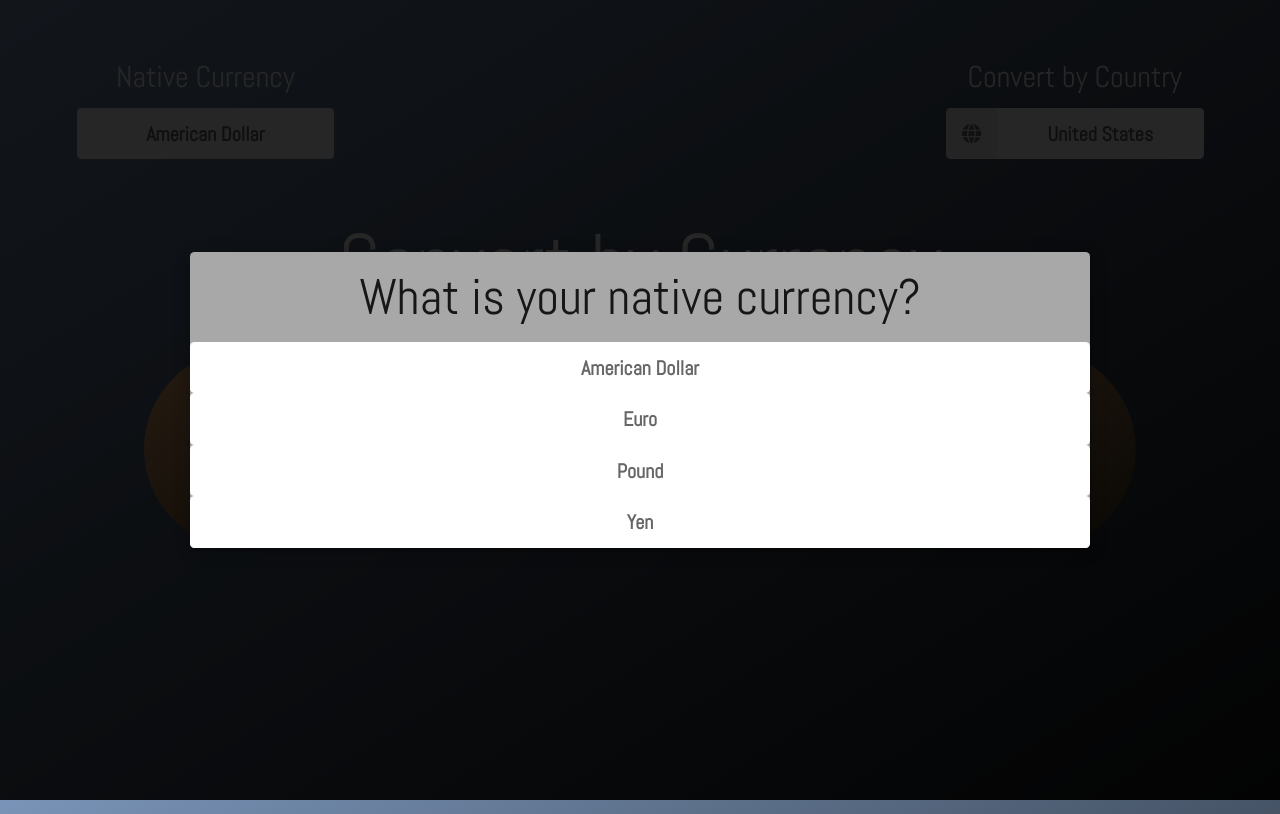
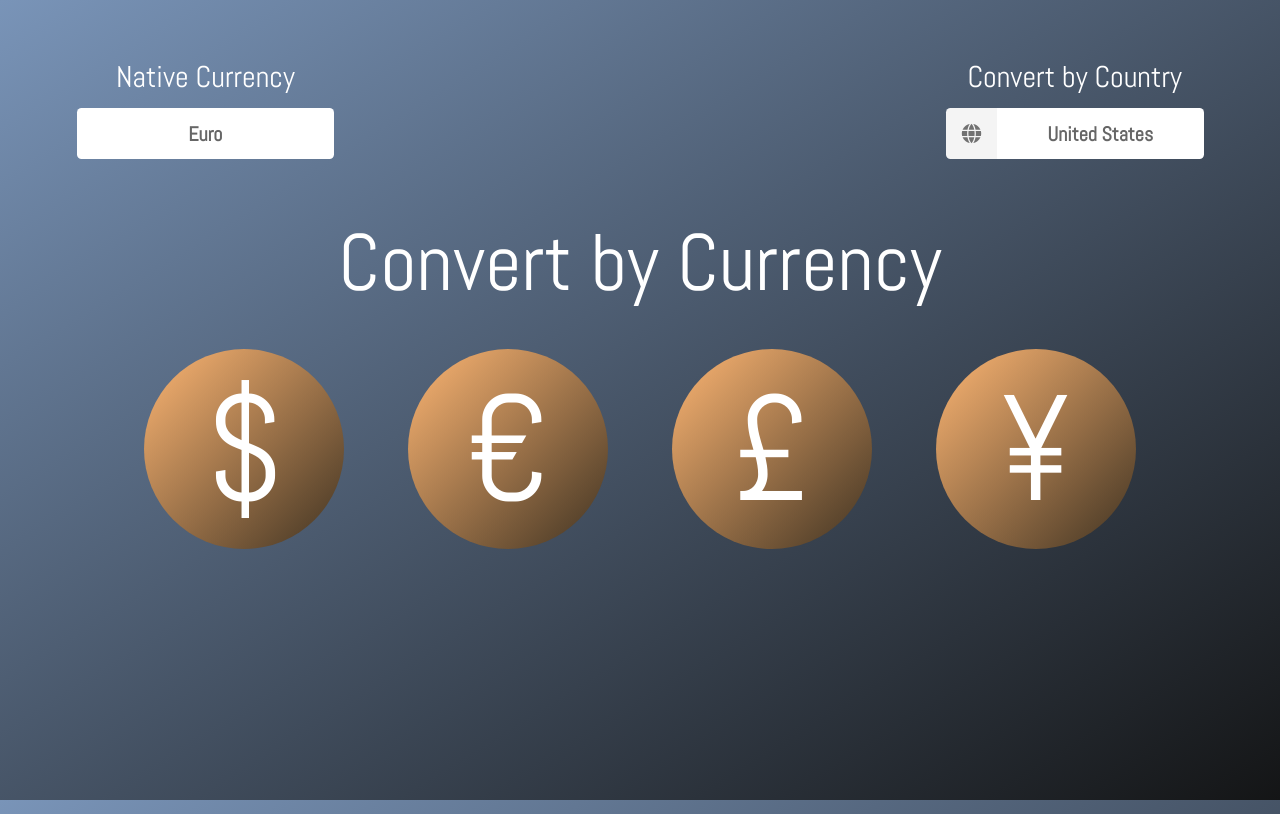
Before and after one commit to Jwhitemocha/TheASquad, a plain HTML site: page index.html in a window 1280 px wide. Both pictures are taken after a click on the element "Euro". Drawn offline with nearby package versions, Linux system fonts and the light colour scheme.

Commit message:
Setting up modal to show again when clicking on native currency button

```diff
--- a/javascript/ui.js
+++ b/javascript/ui.js
@@ -3,4 +3,18 @@ $('.ui.dropdown')
 
   $('.ui.modal')
   .modal('show')
-;
+
+
+
+// Clicking on native currency pops initial modal back up
+$('#changeNativeCurrency').click(function(){
+  $('#nativeCurrencyModal').modal('show');
+});
+
+
+// Changes native currency to Euro
+$('#nativeCurrencyEuro').click(function(){
+  $('#changeNativeCurrency').text("Euro")
+  $('.ui.modal')
+  .modal('hide')
+});
```
Also changed, not shown: index.html (+2 -2 lines).
